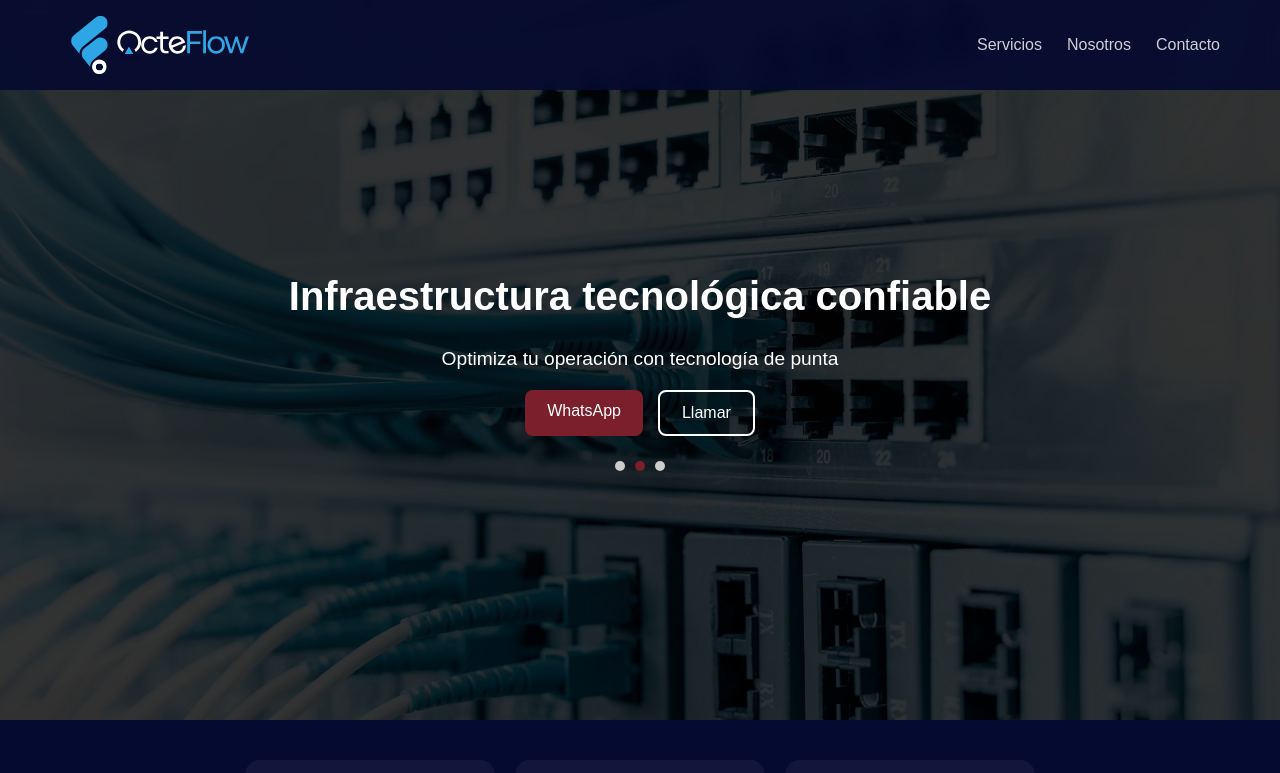
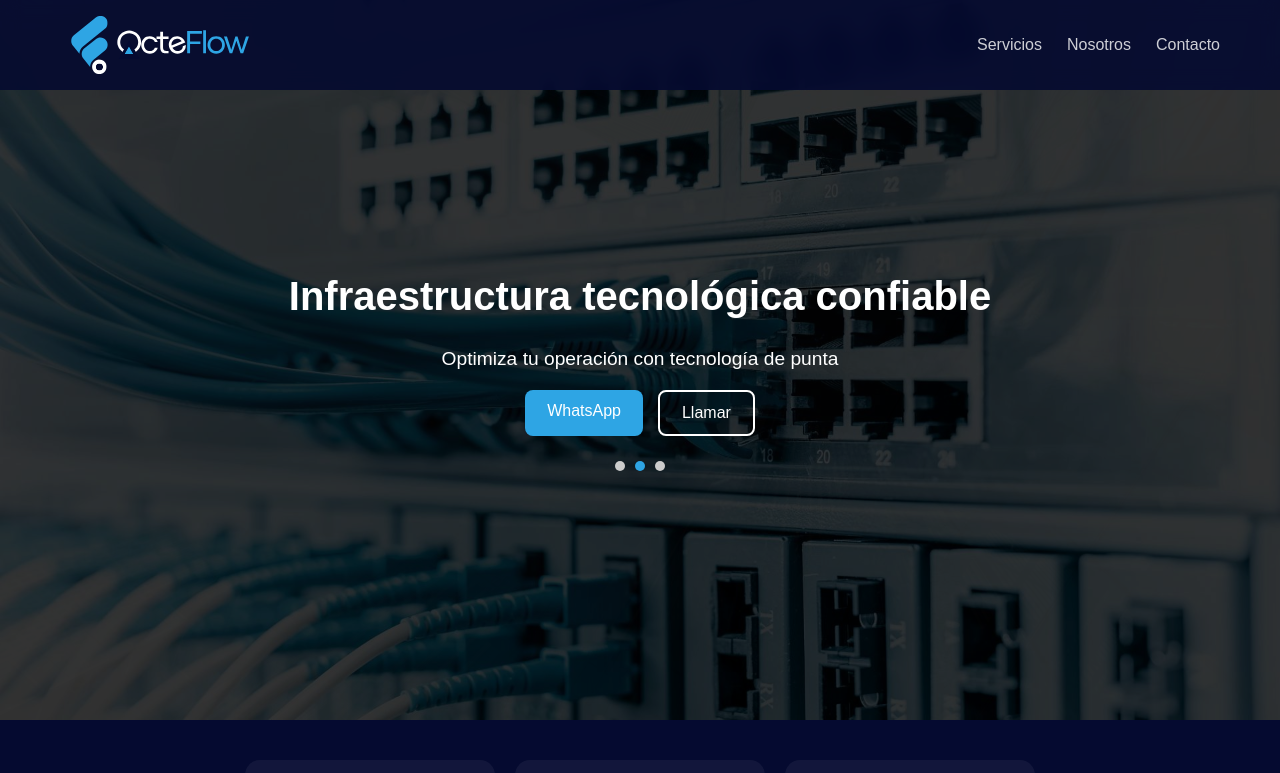
Before and after one commit to OcteFlow/octeflow-site, a Next.js app: page / in a window 1280 px wide. Shown: the top 773 px of the page. Built offline with nearby package versions, Linux system fonts and the light colour scheme.

Commit message:
Update globals.css

```diff
--- a/styles/globals.css
+++ b/styles/globals.css
@@ -146,7 +146,7 @@ a {
 }
 
 .btn {
-  background: #7a1f2b;
+  background: #2ea5e4;
   color: white;
   padding: 12px 22px;
   border-radius: 8px;
@@ -156,7 +156,7 @@ a {
 }
 
 .btn:hover {
-  background: #a83244;
+  background: #0cc0df;
   transform: scale(1.05);
 }
 
@@ -180,7 +180,7 @@ a {
 }
 
 .dot.active {
-  background: #7a1f2b;
+  background: #2ea5e4;
 }
 
 /* Animación */
```
